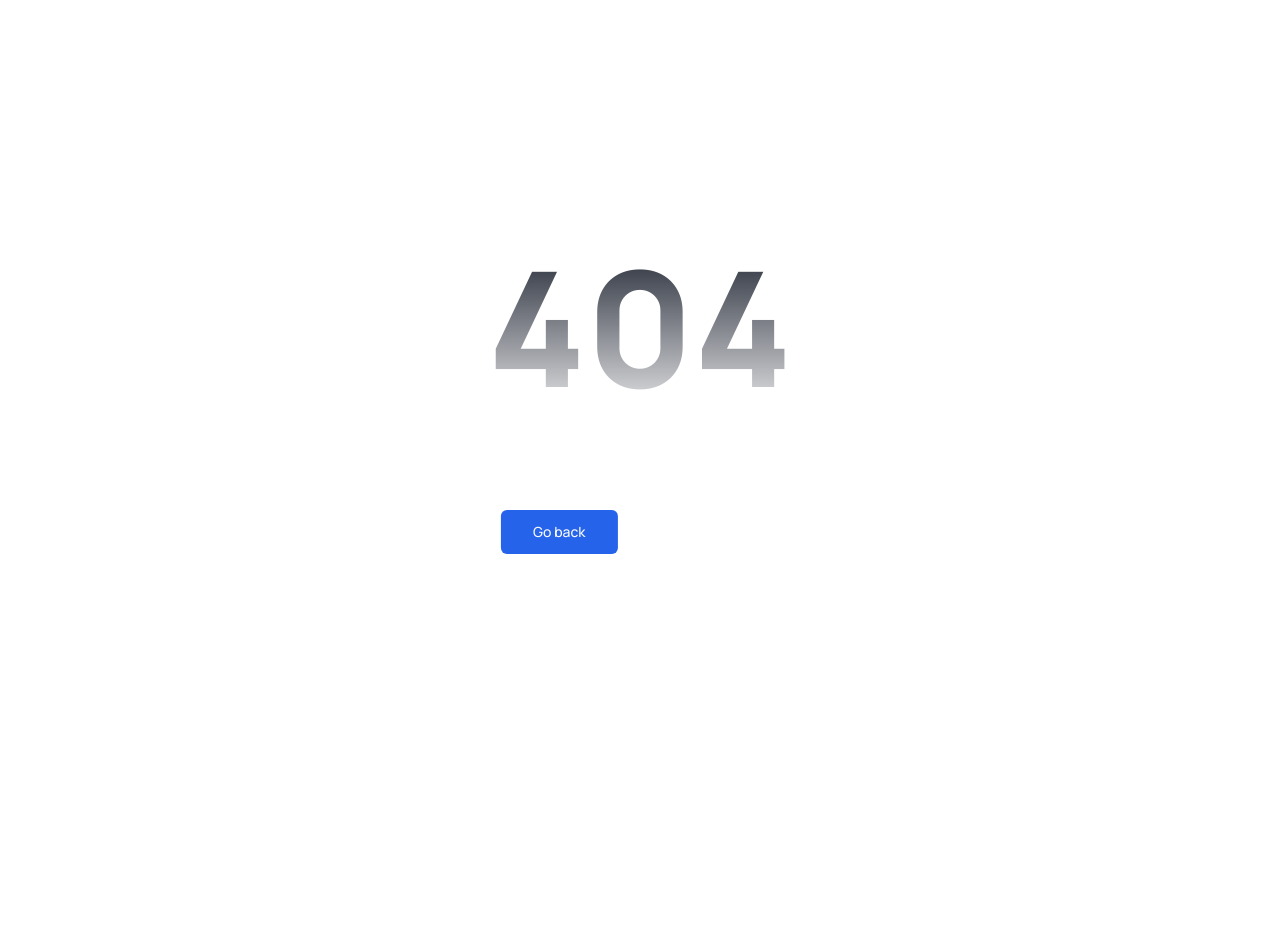
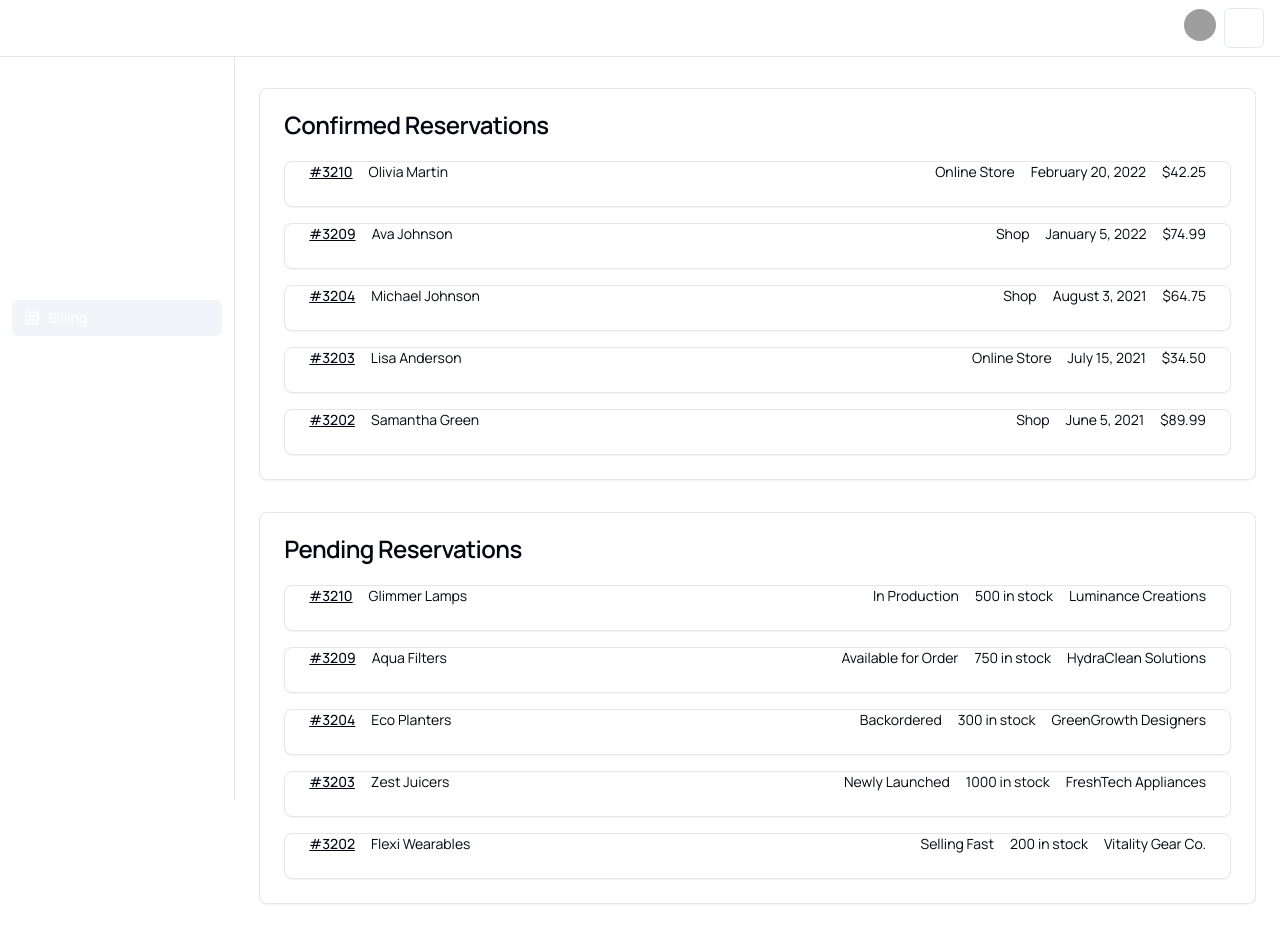
Before and after one commit to Intelli-Holdings/intelli-chatbot, a Next.js app in the folder my-app/: page /dashboard/billing in a window 1280 px wide. Before the commit this address had no page. Before the commit the page ends 800 px from the top, so only its background shows below. Built offline with nearby package versions, Linux system fonts and the light colour scheme; no server answers; grey boxes are pictures that could not be loaded.

Commit message:
create billins boilerplate page

```diff
--- /dev/null
+++ b/my-app/app/(dashboard)/dashboard/billing/page.tsx
@@ -0,0 +1,158 @@
+import { DatePickerWithRange } from "@/components/date-range-picker";
+import { Overview } from "@/components/overview";
+import { RecentSales } from "@/components/recent-sales";
+import { Button } from "@/components/ui/button";
+import Link from "next/link"
+import { Input } from "@/components/ui/input"
+import { DropdownMenuTrigger, DropdownMenuLabel, DropdownMenuSeparator, DropdownMenuItem, DropdownMenuContent, DropdownMenu } from "@/components/ui/dropdown-menu";
+import {
+  Card,
+  CardContent,
+  CardDescription,
+  CardHeader,
+  CardTitle,
+} from "@/components/ui/card";
+import { ScrollArea } from "@/components/ui/scroll-area";
+import { Tabs, TabsContent, TabsList, TabsTrigger } from "@/components/ui/tabs";
+import { DashComponent } from "@/components/component/dash";
+
+
+export default function page() {
+  return (
+    <div className="grid min-h-screen w-full ">
+
+      <div className="flex flex-col">
+        <div className="grid gap-4 p-4 md:gap-8 md:p-6">
+          <Card>
+            <CardHeader>
+              <CardTitle>Confirmed Reservations</CardTitle>
+            </CardHeader>
+            <CardContent>
+              <div className="grid gap-4 text-sm">
+                <Card>
+                  <CardContent className="flex items-center gap-4">
+                    <Link className="font-medium underline" href="#">
+                      #3210
+                    </Link>
+                    <span className="flex-1">Olivia Martin</span>
+                    <span className="hidden md:block">Online Store</span>
+                    <span className="hidden md:block">February 20, 2022</span>
+                    <span className="text-right">$42.25</span>
+                  </CardContent>
+                </Card>
+                <Card>
+                  <CardContent className="flex items-center gap-4">
+                    <Link className="font-medium underline" href="#">
+                      #3209
+                    </Link>
+                    <span className="flex-1">Ava Johnson</span>
+                    <span className="hidden md:block">Shop</span>
+                    <span className="hidden md:block">January 5, 2022</span>
+                    <span className="text-right">$74.99</span>
+                  </CardContent>
+                </Card>
+                <Card>
+                  <CardContent className="flex items-center gap-4">
+                    <Link className="font-medium underline" href="#">
+                      #3204
+                    </Link>
+                    <span className="flex-1">Michael Johnson</span>
+                    <span className="hidden md:block">Shop</span>
+                    <span className="hidden md:block">August 3, 2021</span>
+                    <span className="text-right">$64.75</span>
+                  </CardContent>
+                </Card>
+                <Card>
+                  <CardContent className="flex items-center gap-4">
+                    <Link className="font-medium underline" href="#">
+                      #3203
+                    </Link>
+                    <span className="flex-1">Lisa Anderson</span>
+                    <span className="hidden md:block">Online Store</span>
+                    <span className="hidden md:block">July 15, 2021</span>
+                    <span className="text-right">$34.50</span>
+                  </CardContent>
+                </Card>
+                <Card>
+                  <CardContent className="flex items-center gap-4">
+                    <Link className="font-medium underline" href="#">
+                      #3202
+                    </Link>
+                    <span className="flex-1">Samantha Green</span>
+                    <span className="hidden md:block">Shop</span>
+                    <span className="hidden md:block">June 5, 2021</span>
+                    <span className="text-right">$89.99</span>
+                  </CardContent>
+                </Card>
+              </div>
+            </CardContent>
+          </Card>
+          <Card>
+            <CardHeader>
+              <CardTitle>Pending Reservations</CardTitle>
+            </CardHeader>
+            <CardContent>
+              <div className="grid gap-4 text-sm">
+                <Card>
+                  <CardContent className="flex items-center gap-4">
+                    <Link className="font-medium underline" href="#">
+                      #3210
+                    </Link>
+                    <span className="flex-1">Glimmer Lamps</span>
+                    <span className="hidden md:block">In Production</span>
+                    <span className="hidden md:block">500 in stock</span>
+                    <span className="hidden sm:table-cell">Luminance Creations</span>
+                  </CardContent>
+                </Card>
+                <Card>
+                  <CardContent className="flex items-center gap-4">
+                    <Link className="font-medium underline" href="#">
+                      #3209
+                    </Link>
+                    <span className="flex-1">Aqua Filters</span>
+                    <span className="hidden md:block">Available for Order</span>
+                    <span className="hidden md:block">750 in stock</span>
+                    <span className="hidden sm:table-cell">HydraClean Solutions</span>
+                  </CardContent>
+                </Card>
+                <Card>
+                  <CardContent className="flex items-center gap-4">
+                    <Link className="font-medium underline" href="#">
+                      #3204
+                    </Link>
+                    <span className="flex-1">Eco Planters</span>
+                    <span className="hidden md:block">Backordered</span>
+                    <span className="hidden md:block">300 in stock</span>
+                    <span className="hidden sm:table-cell">GreenGrowth Designers</span>
+                  </CardContent>
+                </Card>
+                <Card>
+                  <CardContent className="flex items-center gap-4">
+                    <Link className="font-medium underline" href="#">
+                      #3203
+                    </Link>
+                    <span className="flex-1">Zest Juicers</span>
+                    <span className="hidden md:block">Newly Launched</span>
+                    <span className="hidden md:block">1000 in stock</span>
+                    <span className="hidden sm:table-cell">FreshTech Appliances</span>
+                  </CardContent>
+                </Card>
+                <Card>
+                  <CardContent className="flex items-center gap-4">
+                    <Link className="font-medium underline" href="#">
+                      #3202
+                    </Link>
+                    <span className="flex-1">Flexi Wearables</span>
+                    <span className="hidden md:block">Selling Fast</span>
+                    <span className="hidden md:block">200 in stock</span>
+                    <span className="hidden sm:table-cell">Vitality Gear Co.</span>
+                  </CardContent>
+                </Card>
+              </div>
+            </CardContent>
+          </Card>
+        </div>
+      </div>
+    </div>
+  )
+}
```
